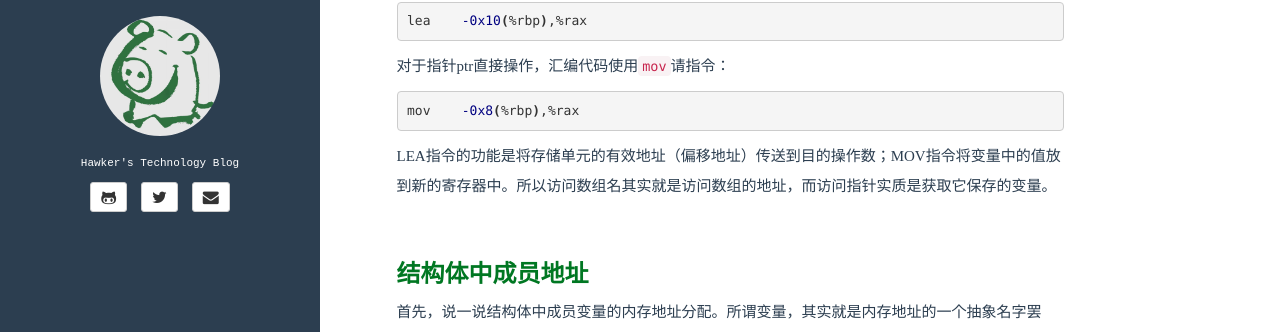
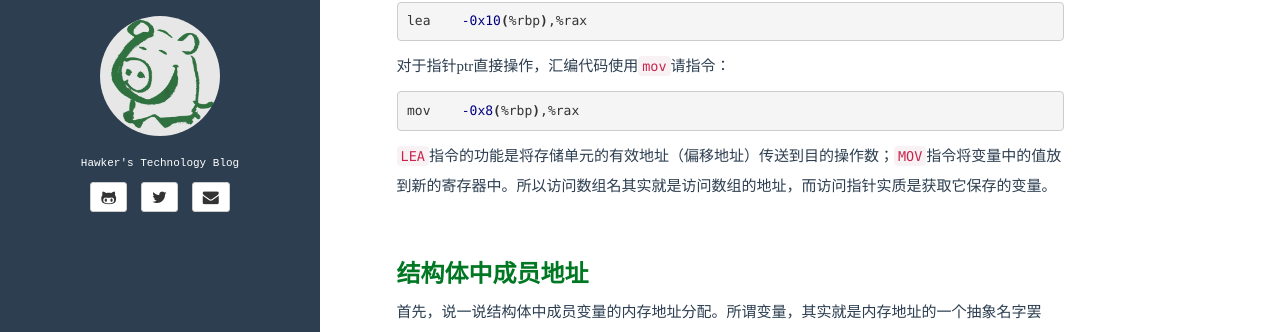
Before and after one commit to hawkxiang/hawkxiang.github.io, a Jekyll site: the page built from _posts/2015.12-31/2015-12-31-point-array.md, in a window 1280 px wide and 900 px high, scrolled down 835 px. Shown: the part 112-444 px from the top of the window. Built offline with Jekyll 4.4.1, drawn with Linux system fonts in a browser that asks for light colours; comment, search, counter and statistics services are not loaded.

```diff
--- a/_posts/2015.12-31/2015-12-31-point-array.md
+++ b/_posts/2015.12-31/2015-12-31-point-array.md
@@ -45,7 +45,7 @@ int main(){
 
 对于指针ptr直接操作，汇编代码使用`mov`请指令：{% highlight bash %}mov    -0x8(%rbp),%rax{% endhighlight %}
 
-LEA指令的功能是将存储单元的有效地址（偏移地址）传送到目的操作数；MOV指令将变量中的值放到新的寄存器中。所以访问数组名其实就是访问数组的地址，而访问指针实质是获取它保存的变量。
+`LEA`指令的功能是将存储单元的有效地址（偏移地址）传送到目的操作数；`MOV`指令将变量中的值放到新的寄存器中。所以访问数组名其实就是访问数组的地址，而访问指针实质是获取它保存的变量。
 
 &nbsp;
 
```
